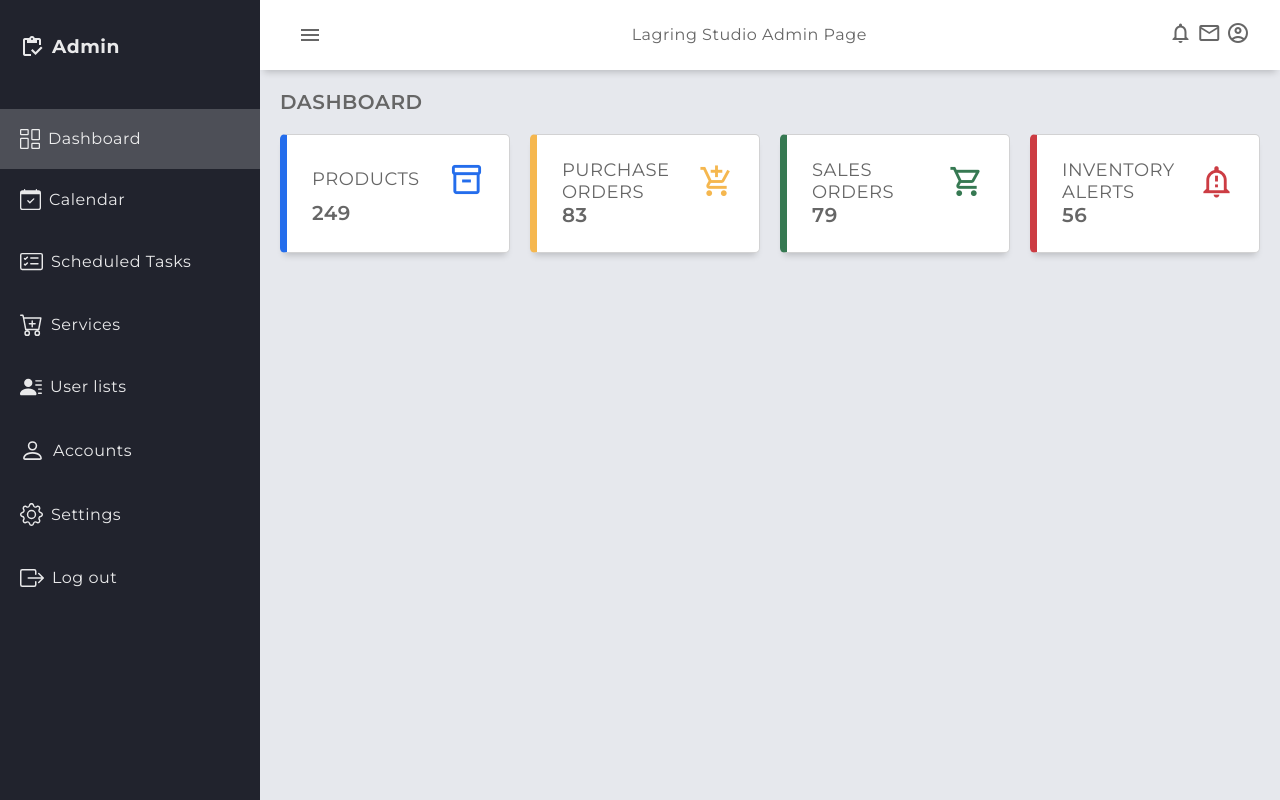
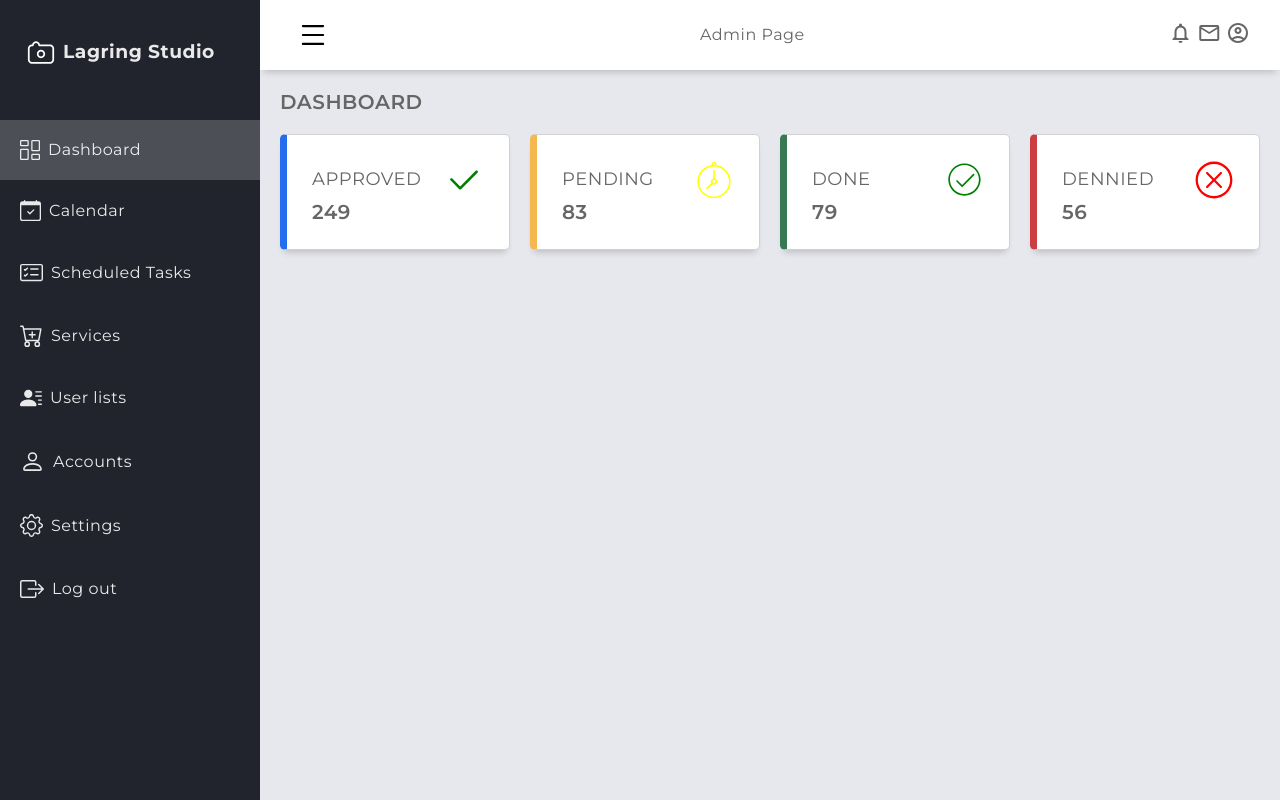
Before and after one commit to PreityAntoinette/Capstone-2, a PHP site: page /admin/admindashboard.php in a window 1280 px wide. Run offline with PHP 8.4, Linux system fonts and the light colour scheme; a user stored in the database is signed in; data comes from the database, SQL or seed files in the repository; some libraries are stand-ins or nearby versions.

Commit message:
fixed material icons to svg

```diff
--- a/admin/admindashboard.php
+++ b/admin/admindashboard.php
@@ -12,6 +12,7 @@
         <link rel="stylesheet" href="../assets/admin/css/default_style.css">
         <link rel="stylesheet" href="../assets/admin/css/dashboardcontainer.css" />
         <link rel="stylesheet" href="../assets/admin/css/dashboard.css" />
+        <link rel="stylesheet" href="../assets/admin/css/design.css" />
     </head>
     <body>
         <div class="grid-container">
@@ -27,40 +28,76 @@
                 <div class="main-cards">
                     <div class="card">
                         <div class="card-inner">
-                            <p class="text-primary">PRODUCTS</p>
-                            <span class="material-icons-outlined text-blue"
-                                >inventory_2</span
+                            <p class="text-primary">APPROVED</p>
+                            <svg class="svg-icon"
+                            xmlns="http://www.w3.org/2000/svg"
+                            width="40"
+                            height="40"
+                            fill=green
+                            class="bi bi-box-arrow-right"
+                            viewBox="0 0 20 20"
                             >
+							<path d="M7.629,14.566c0.125,0.125,0.291,0.188,0.456,0.188c0.164,0,0.329-0.062,0.456-0.188l8.219-8.221c0.252-0.252,0.252-0.659,0-0.911c-0.252-0.252-0.659-0.252-0.911,0l-7.764,7.763L4.152,9.267c-0.252-0.251-0.66-0.251-0.911,0c-0.252,0.252-0.252,0.66,0,0.911L7.629,14.566z"></path>
+						</svg>
                         </div>
                         <span class="text-primary font-weight-bold">249</span>
                     </div>
 
                     <div class="card">
                         <div class="card-inner">
-                            <p class="text-primary">PURCHASE ORDERS</p>
-                            <span class="material-icons-outlined text-orange"
-                                >add_shopping_cart</span
+                            <p class="text-primary">PENDING</p>
+                            <svg class="svg-icon"
+                            xmlns="http://www.w3.org/2000/svg"
+                            width="40"
+                            height="40"
+                            fill=yellow
+                            class="bi bi-box-arrow-right"
+                            viewBox="0 0 20 20"
                             >
+							<path d="M11.088,2.542c0.063-0.146,0.103-0.306,0.103-0.476c0-0.657-0.534-1.19-1.19-1.19c-0.657,0-1.19,0.533-1.19,1.19c0,0.17,0.038,0.33,0.102,0.476c-4.085,0.535-7.243,4.021-7.243,8.252c0,4.601,3.73,8.332,8.332,8.332c4.601,0,8.331-3.73,8.331-8.332C18.331,6.562,15.173,3.076,11.088,2.542z M10,1.669c0.219,0,0.396,0.177,0.396,0.396S10.219,2.462,10,2.462c-0.22,0-0.397-0.177-0.397-0.396S9.78,1.669,10,1.669z M10,18.332c-4.163,0-7.538-3.375-7.538-7.539c0-4.163,3.375-7.538,7.538-7.538c4.162,0,7.538,3.375,7.538,7.538C17.538,14.957,14.162,18.332,10,18.332z M10.386,9.26c0.002-0.018,0.011-0.034,0.011-0.053V5.24c0-0.219-0.177-0.396-0.396-0.396c-0.22,0-0.397,0.177-0.397,0.396v3.967c0,0.019,0.008,0.035,0.011,0.053c-0.689,0.173-1.201,0.792-1.201,1.534c0,0.324,0.098,0.625,0.264,0.875c-0.079,0.014-0.155,0.043-0.216,0.104l-2.244,2.244c-0.155,0.154-0.155,0.406,0,0.561s0.406,0.154,0.561,0l2.244-2.242c0.061-0.062,0.091-0.139,0.104-0.217c0.251,0.166,0.551,0.264,0.875,0.264c0.876,0,1.587-0.711,1.587-1.587C11.587,10.052,11.075,9.433,10.386,9.26z M10,11.586c-0.438,0-0.793-0.354-0.793-0.792c0-0.438,0.355-0.792,0.793-0.792c0.438,0,0.793,0.355,0.793,0.792C10.793,11.232,10.438,11.586,10,11.586z"></path>
+						</svg>
                         </div>
                         <span class="text-primary font-weight-bold">83</span>
                     </div>
 
                     <div class="card">
                         <div class="card-inner">
-                            <p class="text-primary">SALES ORDERS</p>
-                            <span class="material-icons-outlined text-green"
-                                >shopping_cart</span
+                            <p class="text-primary">DONE</p>
+                            <svg
+                                xmlns="http://www.w3.org/2000/svg"
+                                width="40"
+                                height="40"
+                                fill=green
+                                class="bi bi-box-arrow-right"
+                                viewBox="0 0 20 20"
                             >
+                                <path
+                                    fill-rule="evenodd"
+                                    d="M10.219,1.688c-4.471,0-8.094,3.623-8.094,8.094s3.623,8.094,8.094,8.094s8.094-3.623,8.094-8.094S14.689,1.688,10.219,1.688 M10.219,17.022c-3.994,0-7.242-3.247-7.242-7.241c0-3.994,3.248-7.242,7.242-7.242c3.994,0,7.241,3.248,7.241,7.242C17.46,13.775,14.213,17.022,10.219,17.022 M15.099,7.03c-0.167-0.167-0.438-0.167-0.604,0.002L9.062,12.48l-2.269-2.277c-0.166-0.167-0.437-0.167-0.603,0c-0.166,0.166-0.168,0.437-0.002,0.603l2.573,2.578c0.079,0.08,0.188,0.125,0.3,0.125s0.222-0.045,0.303-0.125l5.736-5.751C15.268,7.466,15.265,7.196,15.099,7.03">
+                                />
+                        </svg>
                         </div>
                         <span class="text-primary font-weight-bold">79</span>
                     </div>
 
                     <div class="card">
                         <div class="card-inner">
-                            <p class="text-primary">INVENTORY ALERTS</p>
-                            <span class="material-icons-outlined text-red"
-                                >notification_important</span
+                            <p class="text-primary">DENNIED</p>
+                            <svg class="svg-icon"
+                            xmlns="http://www.w3.org/2000/svg"
+                            width="40"
+                            height="40"
+                            fill=red
+                            class="bi bi-box-arrow-right"
+                            viewBox="0 0 20 20"
                             >
+							<path d="M13.864,6.136c-0.22-0.219-0.576-0.219-0.795,0L10,9.206l-3.07-3.07c-0.219-0.219-0.575-0.219-0.795,0
+								c-0.219,0.22-0.219,0.576,0,0.795L9.205,10l-3.07,3.07c-0.219,0.219-0.219,0.574,0,0.794c0.22,0.22,0.576,0.22,0.795,0L10,10.795
+								l3.069,3.069c0.219,0.22,0.575,0.22,0.795,0c0.219-0.22,0.219-0.575,0-0.794L10.794,10l3.07-3.07
+								C14.083,6.711,14.083,6.355,13.864,6.136z M10,0.792c-5.086,0-9.208,4.123-9.208,9.208c0,5.085,4.123,9.208,9.208,9.208
+								s9.208-4.122,9.208-9.208C19.208,4.915,15.086,0.792,10,0.792z M10,18.058c-4.451,0-8.057-3.607-8.057-8.057
+								c0-4.451,3.606-8.057,8.057-8.057c4.449,0,8.058,3.606,8.058,8.057C18.058,14.45,14.449,18.058,10,18.058z"></path>
+						</svg>
                         </div>
                         <span class="text-primary font-weight-bold">56</span>
                     </div>
--- a/admin/header/header.php
+++ b/admin/header/header.php
@@ -11,9 +11,21 @@
 </header> -->
 <header class="header">
     <div class="menu-icon toggleBtn">
-        <span class="material-icons-outlined">menu</span>
+    <svg class="svg-icon"
+        xmlns="http://www.w3.org/2000/svg"
+        width="30"
+        height="30"
+        fill=black
+        class="bi bi-box-arrow-right"
+        viewBox="0 0 20 20"
+        >
+        <path d="M3.314,4.8h13.372c0.41,0,0.743-0.333,0.743-0.743c0-0.41-0.333-0.743-0.743-0.743H3.314
+            c-0.41,0-0.743,0.333-0.743,0.743C2.571,4.467,2.904,4.8,3.314,4.8z M16.686,15.2H3.314c-0.41,0-0.743,0.333-0.743,0.743
+            s0.333,0.743,0.743,0.743h13.372c0.41,0,0.743-0.333,0.743-0.743S17.096,15.2,16.686,15.2z M16.686,9.257H3.314
+            c-0.41,0-0.743,0.333-0.743,0.743s0.333,0.743,0.743,0.743h13.372c0.41,0,0.743-0.333,0.743-0.743S17.096,9.257,16.686,9.257z"></path>
+    </svg>
     </div>
-    <div class="header-left">Lagring Studio Admin Page</div>
+    <div class="header-left">Admin Page</div>
     <div class="header-right">
         <span class="material-icons-outlined">notifications</span>
         <span class="material-icons-outlined">email</span>
--- a/admin/navigation/sidebar.php
+++ b/admin/navigation/sidebar.php
@@ -2,8 +2,18 @@
 <aside class="sidebar" id="sidebar">
     <div class="sidebar-title">
         <div class="sidebar-brand">
-            <span class="material-icons-outlined">inventory</span>
-            <h3>Admin</h3>
+        <svg
+            xmlns="http://www.w3.org/2000/svg"
+            width="35"
+            height="35"
+            fill=white
+            class="bi bi-box-arrow-right"
+            viewBox="0 0 16 20"
+        >
+        <path d="M9.999,8.472c-1.314,0-2.385,1.069-2.385,2.384c0,1.317,1.07,2.385,2.385,2.385c1.316,0,2.386-1.068,2.386-2.385C12.385,9.541,11.314,8.472,9.999,8.472z M9.999,12.238c-0.76,0-1.38-0.622-1.38-1.382c0-0.761,0.62-1.38,1.38-1.38c0.761,0,1.38,0.62,1.38,1.38C11.379,11.616,10.76,12.238,9.999,12.238z"></path>
+		<path d="M15.232,5.375H9.398C9.159,4.366,8.247,3.61,7.174,3.61c-1.073,0-1.985,0.756-2.224,1.765H4.769c-1.246,0-2.259,1.012-2.259,2.257v6.499c0,1.247,1.014,2.259,2.259,2.259h10.464c1.244,0,2.258-1.012,2.258-2.259V7.632C17.49,6.387,16.477,5.375,15.232,5.375z M16.486,14.131c0,0.69-0.564,1.256-1.254,1.256H4.769c-0.692,0-1.256-0.565-1.256-1.256V7.632c0-0.691,0.563-1.254,1.256-1.254H5.39c0.275,0,0.499-0.221,0.502-0.495c0.01-0.7,0.585-1.269,1.282-1.269s1.272,0.569,1.282,1.269c0.003,0.274,0.228,0.495,0.502,0.495h6.275c0.689,0,1.254,0.563,1.254,1.254V14.131z"></path>
+        </svg>
+            <h3>Lagring Studio</h3>
         </div>
         <span class="material-icons-outlined mobileToggle">close</span>
     </div>
```
